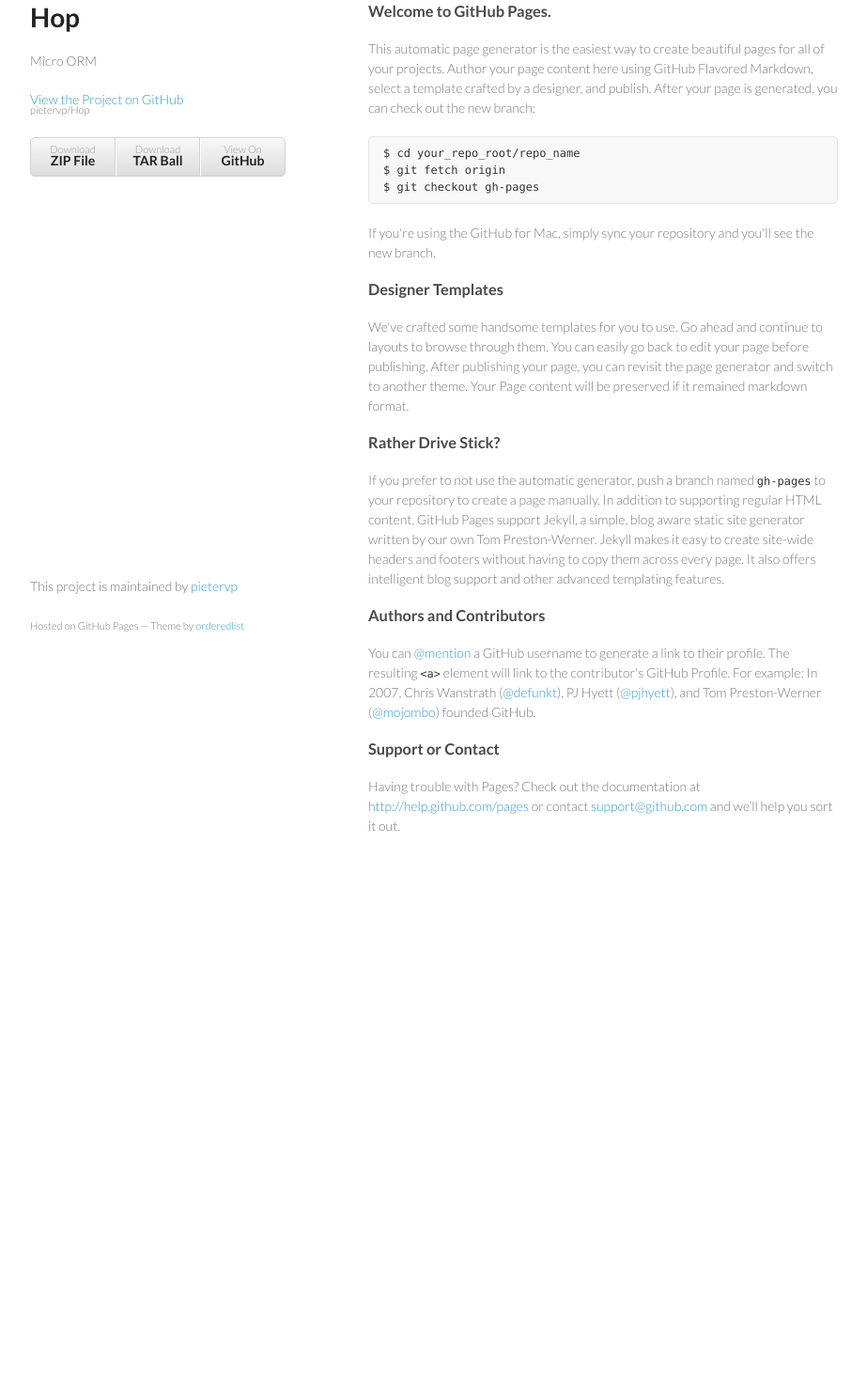
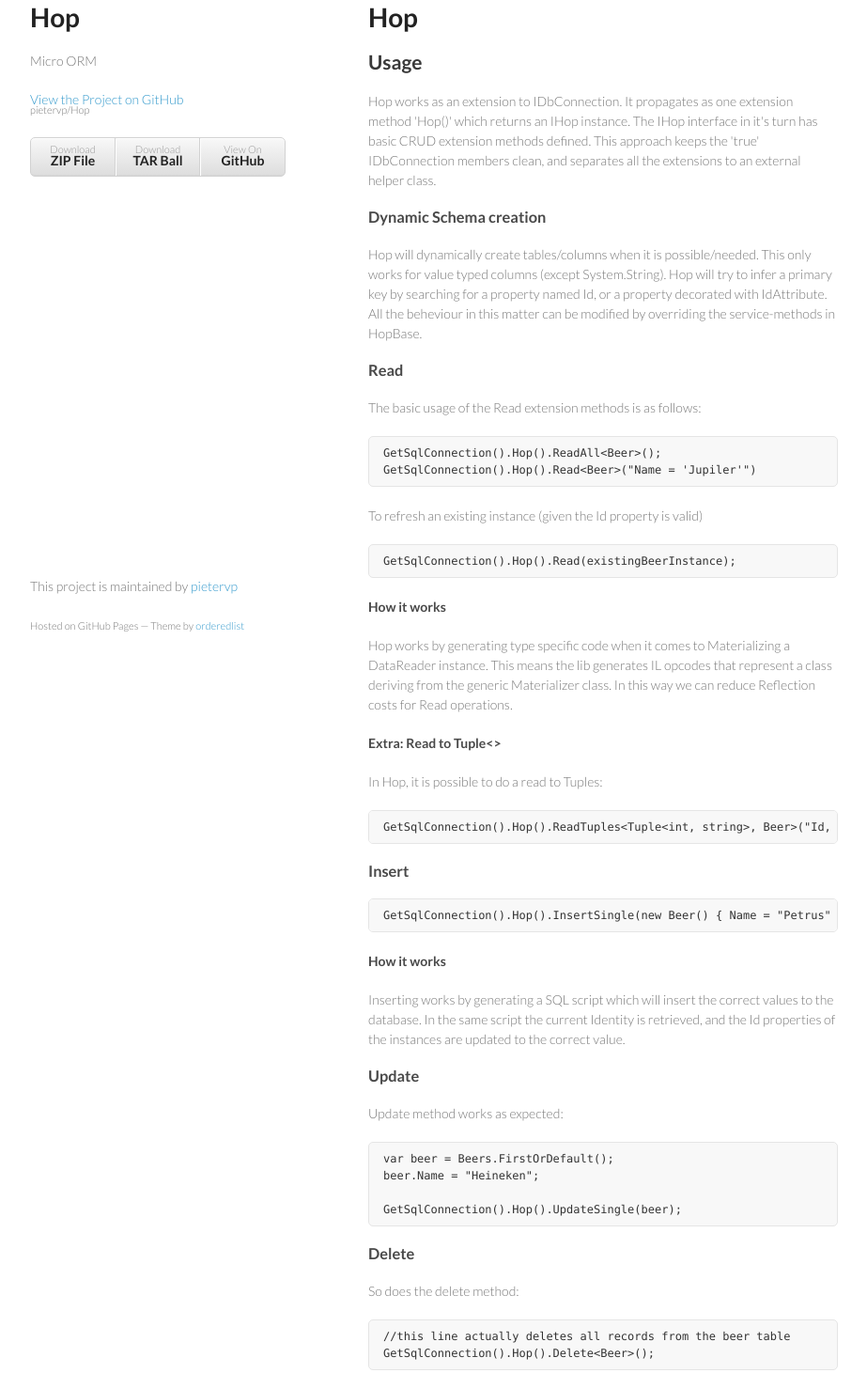
Before and after one commit to pietervp/Hop, a plain HTML site: page index.html in a window 1280 px wide. Shown: the part 55-1516 px from the top of the page at 94% size, without its empty margins (178-1101 px from the left). Before the commit the page ends 1014 px from the top, so only its background shows below. Drawn offline with Linux system fonts and the light colour scheme.

```diff
--- a/index.html
+++ b/index.html
@@ -28,32 +28,67 @@
         </ul>
       </header>
       <section>
-        <h3>Welcome to GitHub Pages.</h3>
+        <h1>Hop</h1>
 
-<p>This automatic page generator is the easiest way to create beautiful pages for all of your projects. Author your page content here using GitHub Flavored Markdown, select a template crafted by a designer, and publish. After your page is generated, you can check out the new branch:</p>
+<h2>Usage</h2>
 
-<pre><code>$ cd your_repo_root/repo_name
-$ git fetch origin
-$ git checkout gh-pages
+<p>Hop works as an extension to IDbConnection. It propagates as one extension method 'Hop()' which returns an IHop instance.
+The IHop interface in it's turn has basic CRUD extension methods defined. This approach keeps the 'true' IDbConnection members clean, and separates all the extensions to an external helper class.</p>
+
+<h3>Dynamic Schema creation</h3>
+
+<p>Hop will dynamically create tables/columns when it is possible/needed. This only works for value typed columns (except System.String). Hop will try to infer a primary key by searching for a property named Id, or a property decorated with IdAttribute. All the beheviour in this matter can be modified by overriding the service-methods in HopBase.</p>
+
+<h3>Read</h3>
+
+<p>The basic usage of the Read extension methods is as follows:</p>
+
+<pre><code>GetSqlConnection().Hop().ReadAll&lt;Beer&gt;();
+GetSqlConnection().Hop().Read&lt;Beer&gt;("Name = 'Jupiler'")
 </code></pre>
 
-<p>If you're using the GitHub for Mac, simply sync your repository and you'll see the new branch.</p>
+<p>To refresh an existing instance (given the Id property is valid)</p>
 
-<h3>Designer Templates</h3>
+<pre><code>GetSqlConnection().Hop().Read(existingBeerInstance);
+</code></pre>
 
-<p>We've crafted some handsome templates for you to use. Go ahead and continue to layouts to browse through them. You can easily go back to edit your page before publishing. After publishing your page, you can revisit the page generator and switch to another theme. Your Page content will be preserved if it remained markdown format.</p>
+<h4>How it works</h4>
 
-<h3>Rather Drive Stick?</h3>
+<p>Hop works by generating type specific code when it comes to Materializing a DataReader instance. This means the lib generates IL opcodes that represent a class deriving from the generic Materializer class. In this way we can reduce Reflection costs for Read operations.</p>
 
-<p>If you prefer to not use the automatic generator, push a branch named <code>gh-pages</code> to your repository to create a page manually. In addition to supporting regular HTML content, GitHub Pages support Jekyll, a simple, blog aware static site generator written by our own Tom Preston-Werner. Jekyll makes it easy to create site-wide headers and footers without having to copy them across every page. It also offers intelligent blog support and other advanced templating features.</p>
+<h4>Extra: Read to Tuple&lt;&gt;</h4>
 
-<h3>Authors and Contributors</h3>
+<p>In Hop, it is possible to do a read to Tuples:</p>
 
-<p>You can <a href="https://github.com/blog/821" class="user-mention">@mention</a> a GitHub username to generate a link to their profile. The resulting <code>&lt;a&gt;</code> element will link to the contributor's GitHub Profile. For example: In 2007, Chris Wanstrath (<a href="https://github.com/defunkt" class="user-mention">@defunkt</a>), PJ Hyett (<a href="https://github.com/pjhyett" class="user-mention">@pjhyett</a>), and Tom Preston-Werner (<a href="https://github.com/mojombo" class="user-mention">@mojombo</a>) founded GitHub.</p>
+<pre><code>GetSqlConnection().Hop().ReadTuples&lt;Tuple&lt;int, string&gt;, Beer&gt;("Id, Name");
+</code></pre>
 
-<h3>Support or Contact</h3>
+<h3>Insert</h3>
 
-<p>Having trouble with Pages? Check out the documentation at <a href="http://help.github.com/pages">http://help.github.com/pages</a> or contact <a href="mailto:support@github.com">support@github.com</a> and we’ll help you sort it out.</p>
+<pre><code>GetSqlConnection().Hop().InsertSingle(new Beer() { Name = "Petrus" });
+</code></pre>
+
+<h4>How it works</h4>
+
+<p>Inserting works by generating a SQL script which will insert the correct values to the database. In the same script the current Identity is retrieved, and the Id properties of the instances are updated to the correct value.</p>
+
+<h3>Update</h3>
+
+<p>Update method works as expected:</p>
+
+<pre><code>var beer = Beers.FirstOrDefault();
+beer.Name = "Heineken";
+
+GetSqlConnection().Hop().UpdateSingle(beer);
+</code></pre>
+
+<h3>Delete</h3>
+
+<p>So does the delete method:</p>
+
+<pre><code>//this line actually deletes all records from the beer table
+GetSqlConnection().Hop().Delete&lt;Beer&gt;();
+</code></pre>
       </section>
       <footer>
         <p>This project is maintained by <a href="https://github.com/pietervp">pietervp</a></p>
```
Also changed, not shown: params.json (+1 -1 lines).
